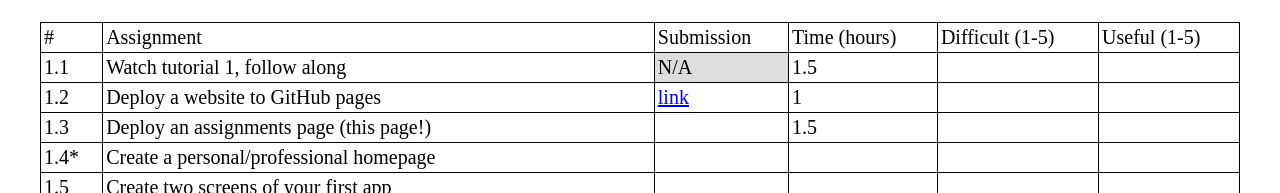
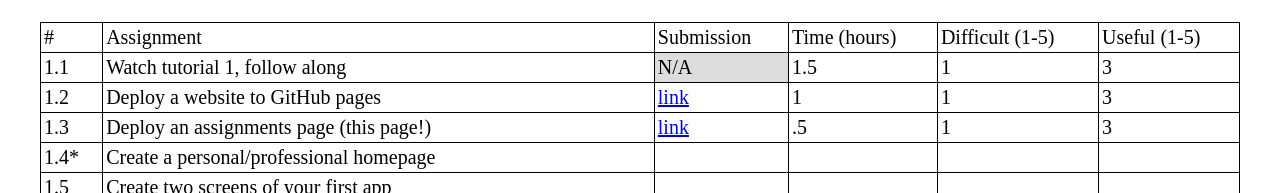
Before and after one commit to caylaseaman/FSAD-Bootcamp, a plain HTML site: page index.html in a window 1280 px wide. Shown: the part 297-490 px from the top of the page. Drawn offline with Linux system fonts and the light colour scheme.

Commit message:
adding details to table

```diff
--- a/index.html
+++ b/index.html
@@ -116,24 +116,24 @@
                     <td>Watch tutorial 1, follow along</td>
                     <td class="empty">N/A</td>
                     <td>1.5</td>
-                    <td></td>
-                    <td></td>
+                    <td>1</td>
+                    <td>3</td>
                 </tr>
                 <tr>
                     <td>1.2</td>
                     <td>Deploy a website to GitHub pages</td>
                     <td><a href="https://caylaseaman.github.io/first-demo/">link</a></td>
                     <td>1</td>
-                    <td></td>
-                    <td></td>
+                    <td>1</td>
+                    <td>3</td>
                 </tr>
                 <tr>
                     <td>1.3</td>
                     <td>Deploy an assignments page (this page!) </td>
-                    <td></td>
-                    <td>1.5</td>
-                    <td></td>
-                    <td></td>
+                    <td><a href="https://caylaseaman.github.io/FSAD-Bootcamp/">link</a></td>
+                    <td>.5</td>
+                    <td>1</td>
+                    <td>3</td>
                 </tr>
                 <tr>
                     <td>1.4*</td>
```
